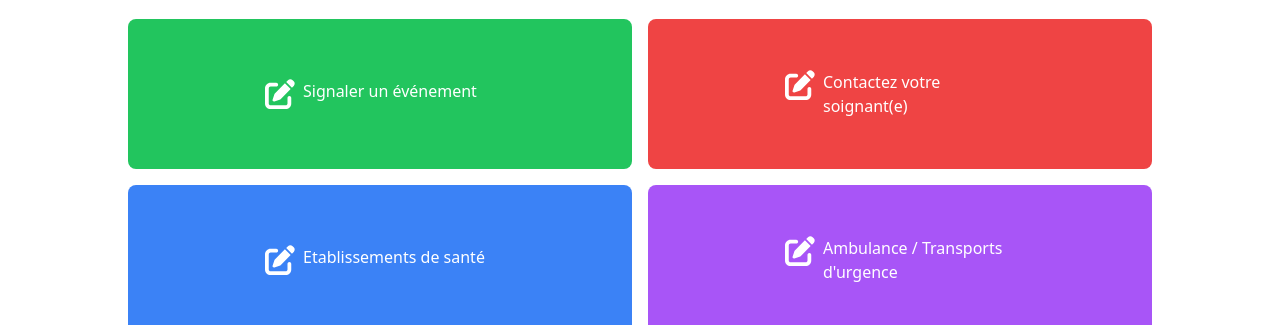
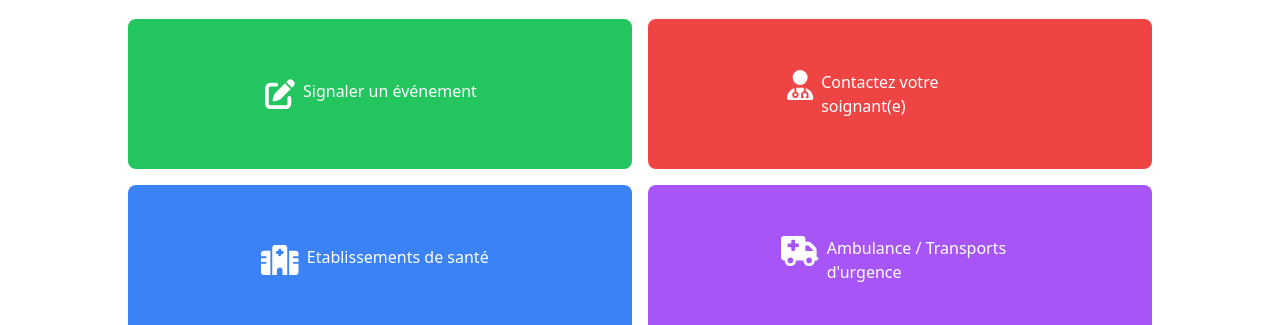
Before and after one commit to Jospin6/jambo-mama, a React (Vite) app: page /signe-suspects in a window 1280 px wide. Shown: the part 233-558 px from the top of the page. Built offline with nearby package versions, Linux system fonts and the light colour scheme.

Commit message:
Add icons to the cards in suspectSign page

```diff
--- a/src/containers/home_pages/SuspectSigns.jsx
+++ b/src/containers/home_pages/SuspectSigns.jsx
@@ -1,4 +1,4 @@
-import { faEdit, faUser } from '@fortawesome/free-solid-svg-icons'
+import { faEdit, faUserDoctor, faHospital, faAmbulance } from '@fortawesome/free-solid-svg-icons'
 import { HorizontalCard } from "../../components/HorizontalCard"
 import { useDispatch } from 'react-redux'
 import { setNavbarTitle } from '../../features/navbar/navbarSlice'
@@ -18,13 +18,13 @@ export const SuspectSigns = () => {
                 <HorizontalCard bg="bg-green-500" icon={faEdit} text="Signaler un événement" />
             </Link>
             <Link to={"/mon-soignant"} className='col-span-2'>
-                <HorizontalCard bg="bg-red-500" icon={faEdit} text="Contactez votre soignant(e)" />
+                <HorizontalCard bg="bg-red-500" icon={faUserDoctor} text="Contactez votre soignant(e)" />
             </Link>
             <Link to={"/etablissement"} className='col-span-2'>
-                <HorizontalCard bg="bg-blue-500" icon={faEdit} text="Etablissements de santé" />
+                <HorizontalCard bg="bg-blue-500" icon={faHospital} text="Etablissements de santé" />
             </Link>
             <Link to={"/transport"} className='col-span-2'>
-                <HorizontalCard bg="bg-purple-500" icon={faEdit} text="Ambulance / Transports d'urgence" />
+                <HorizontalCard bg="bg-purple-500" icon={faAmbulance} text="Ambulance / Transports d'urgence" />
             </Link>
         </div>
     </div>
```
